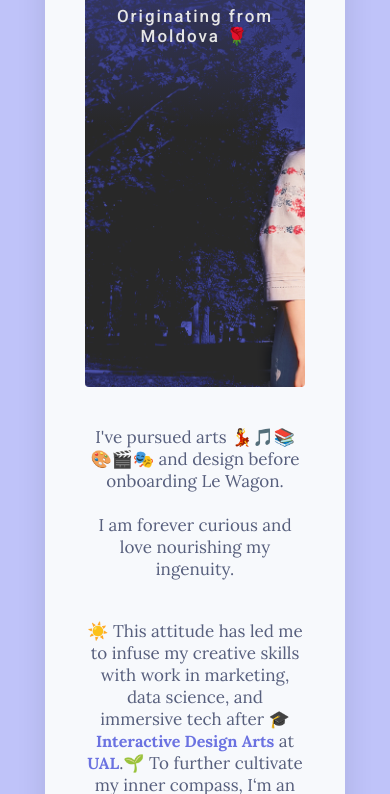
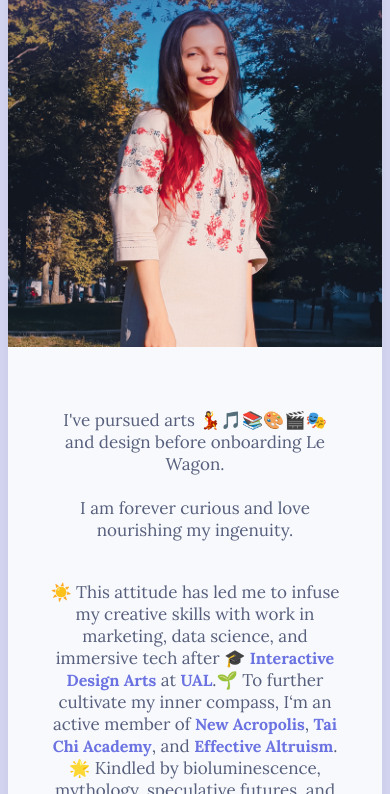
Before and after one commit to fnyxart/my-profile-for-le-wagon, a plain HTML site: page index.html in a window 390 px wide. Shown: the part 213-1007 px from the top of the page. Drawn offline with Linux system fonts and the light colour scheme.

Commit message:
Add features to be more mobile friendly

```diff
--- a/index.html
+++ b/index.html
@@ -5,11 +5,10 @@
     <meta charset="utf-8">
     <meta name="viewport" content="width=device-width, initial-scale=1">
     <link href="https://fonts.googleapis.com/css?family=Lora:400,700|Roboto:300,400,500,700,900" rel="stylesheet">
-    <link rel="preconnect" href="https://fonts.googleapis.com">
-    <link rel="preconnect" href="https://fonts.gstatic.com" crossorigin>
-    <link href="https://fonts.googleapis.com/css2?family=Dancing+Script:wght@700&display=swap" rel="stylesheet">
     <link rel="stylesheet" href="style.css">
     <link rel="stylesheet" href="https://use.fontawesome.com/releases/v5.6.3/css/all.css">
+    <!-- FAVICON -->
+    <link rel="icon" href="images/NF-logo-x.png">
       <!-- integrity="sha384-UHRtZLI+pbxtHCWp1t77Bi1L4ZtiqrqD80Kn4Z8NTSRyMA2Fd33n5dQ8lWUE00s/" crossorigin="anonymous" -->
     <!-- <script type="text/javascript" charset="utf-8"
       src="chrome-extension://ghihpjhpgdepnohngpgfcmcijmkggpaf/js/page_context.js"></script> -->
@@ -38,7 +37,7 @@
         </p>
         <p>
           Feeling honoured to have become a member of the Le Wagon’s diverse and highly engaged global community, 🚀 and excited
-          to be challenged every day in this intensive coding bootcamp.
+          to be challenged every day in this intensive coding bootcamp!
         </p><br>
         <a href="https://www.lewagon.com/" class="btn-blue" target="_blank">Discover Le Wagon</a><br><br>
       </div>
--- a/style.css
+++ b/style.css
@@ -1,5 +1,6 @@
 body {
-  background: rgba(2, 18, 235, 0.25);
+background: rgba(107, 114, 225, .25);
+  /* background: rgba(2, 18, 235, 0.25); */
   color: #575F7D;
   font-family: 'Lora', serif;
   font-size: 17px;
@@ -7,7 +8,7 @@ body {
 }
 h1, h2, h3 {
   font-family: 'Roboto', sans-serif;
-  letter-spacing: 1.5px;
+  letter-spacing: 1px;
 }
 h1 {
   color:rgb(230, 230, 230);
@@ -44,7 +45,8 @@ a:hover {
 #banner {
   background-image:
     linear-gradient( rgb(61, 66, 143), rgba(0, 0, 0, 0), rgba(0, 0, 0, 0)),
-    url("https://raw.githubusercontent.com/fnyxart/my-profile-for-le-wagon/gh-pages/images/NicoletaFaina-for-LeWagon-3.png");
+    url("https://raw.githubusercontent.com/fnyxart/my-profile-for-le-wagon/gh-pages/images/NicoletaFaina-for-LeWagon.jpg");
+  background-position: center;
   background-size: cover;
   border-radius: 4px;
   height: 500px;
@@ -56,7 +58,7 @@ a:hover {
   font-family: 'Roboto', sans-serif;
   color:rgb(230, 230, 230);
   font-weight:500;
-  letter-spacing: 2px;
+  letter-spacing: 1.5px;
 }
 
 /* Custom design with class (99% of your design) */
@@ -71,18 +73,32 @@ a:hover {
     width: 700px;
   }
 }
-@media (max-width: 720px) {
+@media (max-width: 770px) {
   /* For a screen < 720px, this CSS will be read */
   .container {
-    width: 500px;
+    width: auto;
+  }
+  #banner {
+    margin: -40px;
+    margin-bottom: 40px;
+    width: auto;
+    border-bottom-left-radius: 0px;
+    border-bottom-right-radius: 0px;
   }
 }
 @media (max-width: 540px) {
   /* For a screen < 540px, this CSS will be read */
   .container {
-    width: 300px;
+    width: auto;
   }
-  .banner {
+  #banner {
+    margin: -40px;
+    margin-bottom: 40px;
+    width: auto;
+    border-bottom-left-radius: 0px;
+    border-bottom-right-radius: 0px;
+  }
+  /* .banner {
     padding: 50px 0;
   }
   .banner h1 {
@@ -90,7 +106,7 @@ a:hover {
   }
   .banner p {
     font-size: 20px;
-  }
+  } */
 }
 
 
@@ -107,6 +123,7 @@ a:hover {
   color: rgba(247, 249, 252, 1);
   padding: 15px 20px;
   border-radius: 4px;
+  letter-spacing: 1px;
 }
 .btn-blue:hover {
   background-color: rgb(59, 63, 134);
```
Also changed, not shown: images/NF-logo-x.png (added), images/fnyxart-github.png (added).
